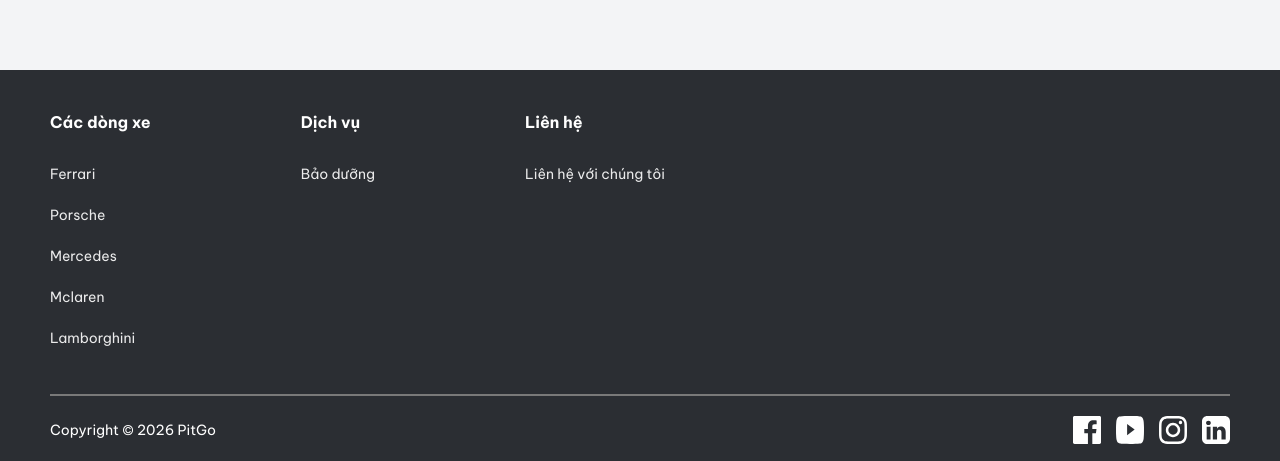
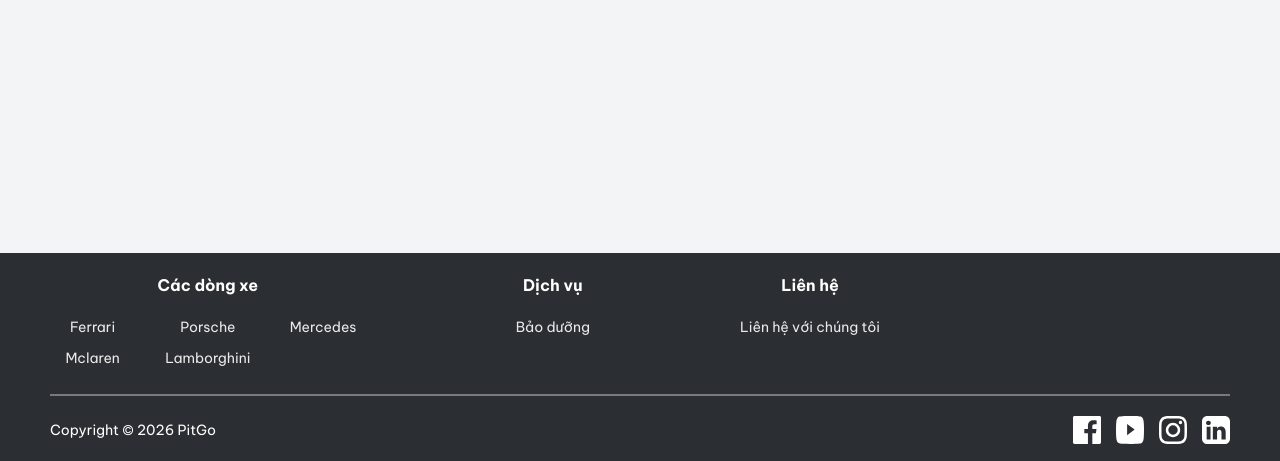
Before and after one commit to LCT-12/Project-PitGo, a React (Vite) app in the folder user_frontend/: page /car/1 in a window 1280 px wide. Shown: the part 336-797 px from the top of the page. Built offline with nearby package versions, Linux system fonts and the light colour scheme; no server answers.

Commit message:
update Footer.jsx and index.css

```diff
--- a/user_frontend/src/components/Footer.jsx
+++ b/user_frontend/src/components/Footer.jsx
@@ -1,5 +1,6 @@
 import React from "react";
 import { Link } from 'react-router-dom';
+
 function Footer() {
   return (
     <footer className="public-footer">
@@ -8,11 +9,13 @@ function Footer() {
           {/* Cột 1: Thương hiệu siêu xe */}
           <div className="footer-column">
             <h4>Các dòng xe</h4>
-            <Link to="/ferrari" className="footer-link-item">Ferrari</Link>
-            <Link to="/porsche" className="footer-link-item">Porsche</Link>
-            <Link to="/mercedes" className="footer-link-item">Mercedes</Link>
-            <Link to="/mclaren" className="footer-link-item">Mclaren</Link>
-            <Link to="/lamborghini" className="footer-link-item">Lamborghini</Link>
+            <div className="brand-list">
+              <Link to="/ferrari" className="footer-link-item">Ferrari</Link>
+              <Link to="/porsche" className="footer-link-item">Porsche</Link>
+              <Link to="/mercedes" className="footer-link-item">Mercedes</Link>
+              <Link to="/mclaren" className="footer-link-item">Mclaren</Link>
+              <Link to="/lamborghini" className="footer-link-item">Lamborghini</Link>
+            </div>
           </div>
 
           {/* Cột 2: Dịch vụ */}
--- a/user_frontend/src/index.css
+++ b/user_frontend/src/index.css
@@ -562,7 +562,7 @@ body {
 .public-footer {
   background-color: #2B2E33; /* Màu xám đen chính xác từ Axure */
   color: white;
-  padding: 40px 50px 20px;
+  padding: 20px 50px;
 }
 
 .footer-container {
@@ -582,7 +582,15 @@ body {
 .footer-column {
   display: flex;
   flex-direction: column;
-  gap: 20px;                  /* Khoảng cách giữa các dòng link */
+  gap: 10px;                  /* Khoảng cách giữa các dòng link */
+}
+
+.brand-list {
+  display: grid;
+  grid-template-columns: 1fr 1fr 1fr;
+  column-gap: 30px;
+  row-gap: 10px;
+  text-align: center;
 }
 
 /* Kiểu chữ cho tiêu đề cột (Các dòng xe, Mua xe...) */
@@ -593,6 +601,7 @@ body {
   margin: 0;
   margin-bottom: 10px;        /* Khoảng cách dưới tiêu đề */
   white-space: nowrap;
+  text-align: center;
 }
 
 /* Kiểu chữ cho các đường link */
@@ -611,7 +620,7 @@ body {
 
 .footer-bottom {
   max-width: 100%;
-  margin: 40px auto 0;
+  margin: 20px auto 0;
   padding-top: 20px;
   border-top: 2px solid #797979; /* Đường kẻ ngang màu xám nhạt */
   display: flex;
@@ -971,6 +980,7 @@ body {
   color: #002D5E;
   font-size: 32px;
   margin: 0;
+  font-weight: bold;
 }
 
 /* Ô trạng thái (Status Badge) */
```
